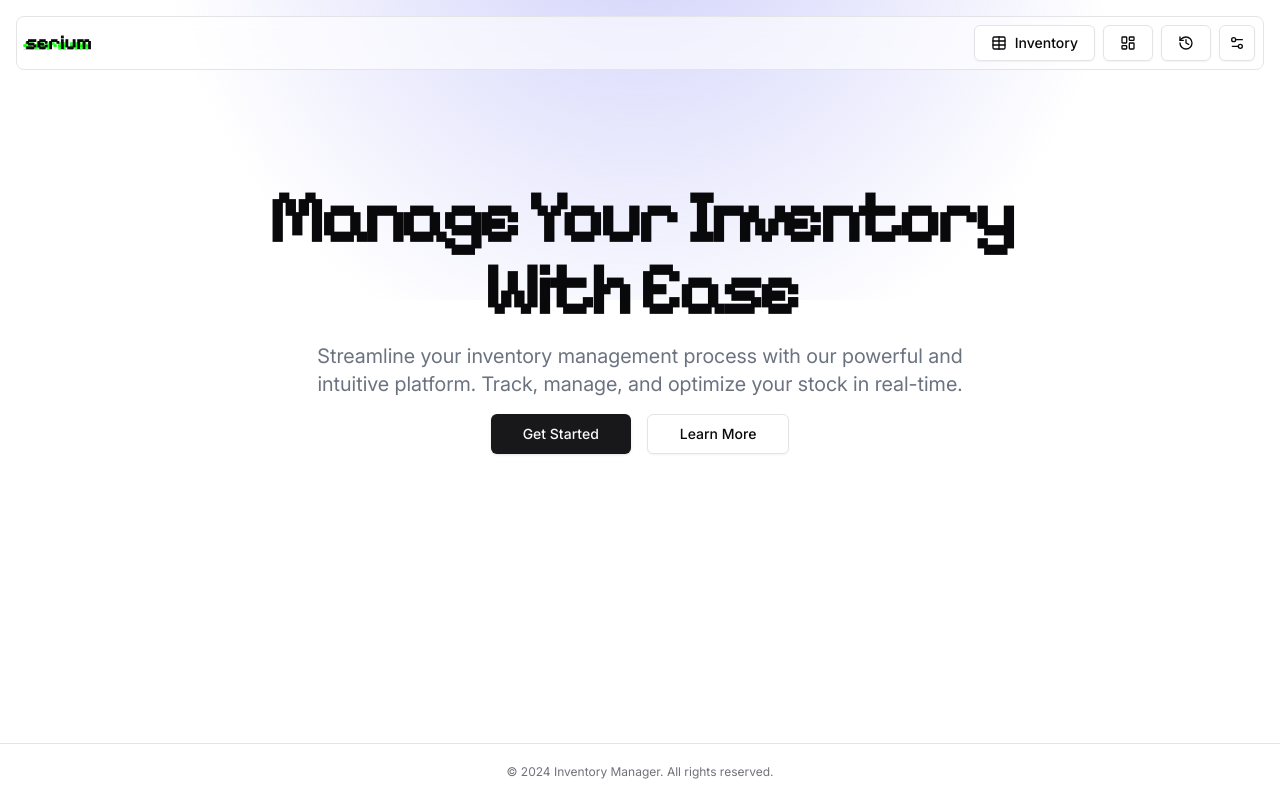
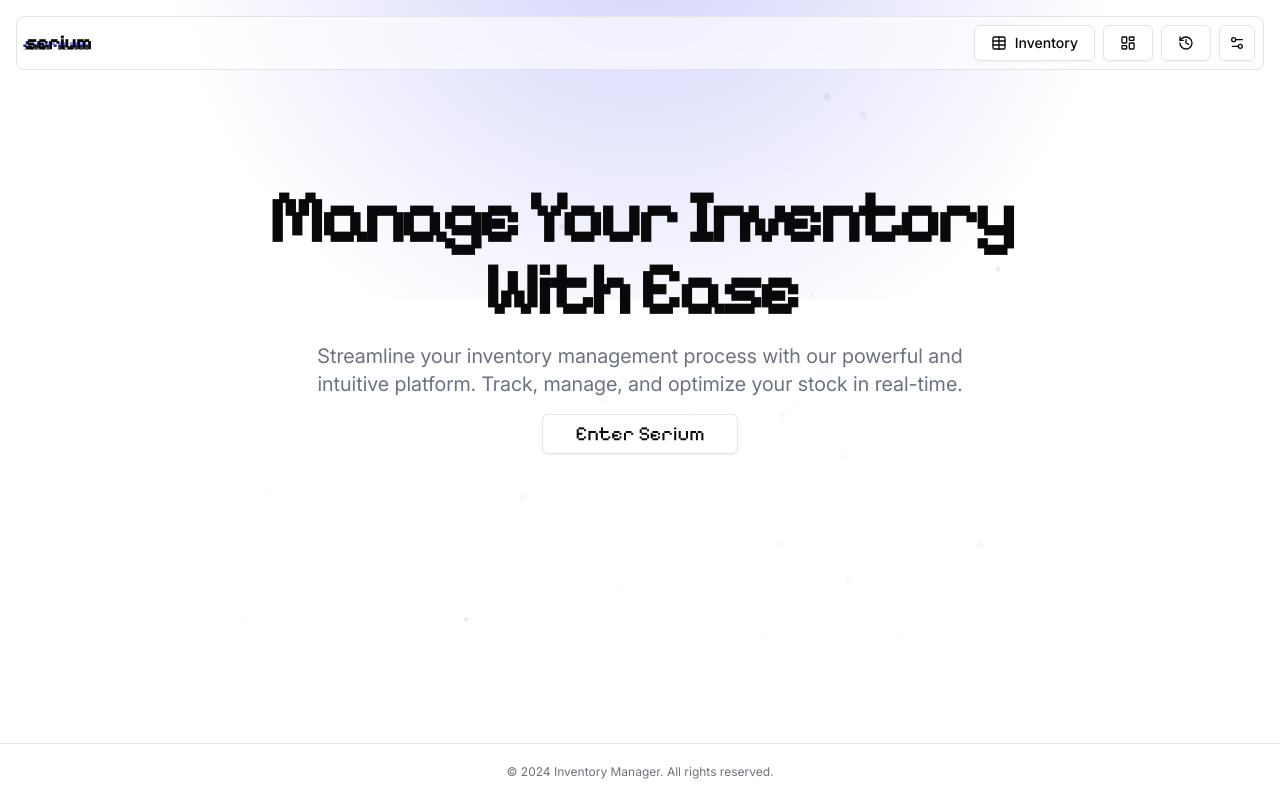
Before and after one commit to kcybe/Serium, a Next.js app: page / in a window 1280 px wide. Built offline with nearby package versions, Linux system fonts and the light colour scheme.

Commit message:
- Changed the colors of the logo and top glow
- Added particles for the landing page for more modern look

```diff
--- a/src/app/globals.css
+++ b/src/app/globals.css
@@ -53,17 +53,17 @@ body {
   0% {
     opacity: 0;
     transform: translateY(100%) scale(0);
-    color: #0f0;
-    text-shadow: 0 0 8px #0f0;
+    color: rgba(99, 102, 241, 0.3);
+    text-shadow: 0 0 8px rgba(99, 102, 241, 0.3);
   }
   30% {
     opacity: 1;
-    color: #0f0;
-    text-shadow: 0 0 8px #0f0;
+    color: rgba(99, 102, 241, 0.3);
+    text-shadow: 0 0 8px rgba(99, 102, 241, 0.3);
   }
   70% {
-    color: #0f0;
-    text-shadow: 0 0 8px #0f0;
+    color: rgba(99, 102, 241, 0.3);
+    text-shadow: 0 0 8px rgba(99, 102, 241, 0.3);
   }
   100% {
     opacity: 1;
@@ -88,13 +88,13 @@ body {
 
 .matrix-text::before {
   animation: glitch 0.4s cubic-bezier(0.25, 0.46, 0.45, 0.94) both infinite;
-  color: #0f0;
+  color: rgba(99, 102, 241, 1)0f0;
   z-index: -1;
 }
 
 .matrix-text::after {
   animation: glitch 0.4s cubic-bezier(0.25, 0.46, 0.45, 0.94) reverse both infinite;
-  color: #0f0;
+  color: rgba(99, 102, 241, 1);
   z-index: -2;
 }
 
@@ -162,12 +162,3 @@ body {
     @apply bg-background text-foreground;
   }
 }
-
-@keyframes matrix-rain {
-  0% {
-    transform: translateX(-50%) translateY(-100%);
-  }
-  100% {
-    transform: translateX(-50%) translateY(100%);
-  }
-}
--- a/src/app/page.tsx
+++ b/src/app/page.tsx
@@ -1,11 +1,13 @@
 import { Hero } from "@/components/hero"
 import { PageTransition } from '@/components/ui/page-transition'
 import { TopGlow } from '@/components/top-glow'
+import { Particles } from "@/components/particles"
 
 export default function Home() {
   return (
     <div>
       <TopGlow />
+      <Particles persistent={true} duration={[2, 30]} count={75} speed={1} shape="circle" size={6} range={650} />
       <PageTransition>
         <main className="flex-1 flex flex-col items-center justify-center px-4 sm:px-6 lg:px-8">
           <div className="w-full max-w-7xl mx-auto">
--- a/src/components/hero.tsx
+++ b/src/components/hero.tsx
@@ -1,10 +1,14 @@
+"use client"
+
 import { Button } from "@/components/ui/button"
 import { pixelifySans } from "@/lib/fonts"
+import { Particles } from "@/components/particles"
+import Link from "next/link"
 
 export function Hero() {
   return (
     <>
-      <div >
+      <div className="relative overflow-hidden">
         <div className="container flex flex-col items-center justify-center space-y-4 text-center py-24 md:py-32 relative">
           <h1 className={`${pixelifySans.className} text-3xl sm:text-5xl md:text-6xl lg:text-7xl font-bold tracking-tighter relative z-10`}>
             Manage Your Inventory
@@ -16,8 +20,9 @@ export function Hero() {
             Track, manage, and optimize your stock in real-time.
           </p>
           <div className="flex flex-col sm:flex-row gap-4 mt-8 relative z-10">
-            <Button size="lg">Get Started</Button>
-            <Button size="lg" variant="outline">Learn More</Button>
+            <Button asChild size="lg" variant={"outline"} className={`${pixelifySans.className} text-xl`}>
+              <Link href={"/inventory"}>Enter Serium</Link>
+            </Button>
           </div>
         </div>
       </div>
--- /dev/null
+++ b/src/components/particles.tsx
@@ -0,0 +1,143 @@
+"use client"
+
+import { motion } from "framer-motion"
+import React from "react"
+import { useEffect, useState, useMemo } from "react"
+
+interface ParticlesProps {
+  count?: number
+  color?: string
+  size?: number | [number, number]
+  speed?: number | [number, number]
+  range?: number
+  opacity?: number | [number, number]
+  shape?: "circle" | "square" | "mixed"
+  className?: string
+  duration?: number | [number, number]
+  persistent?: boolean
+}
+
+const Particle = React.memo(({
+  id,
+  color,
+  size,
+  speed,
+  range,
+  opacity,
+  shape,
+  duration = 4,
+  persistent = false
+}: { id: number } & Omit<ParticlesProps, "count" | "className">) => {
+  const [isMounted, setIsMounted] = useState(false)
+  const [path, setPath] = useState<{ x: number; y: number }[]>([])
+
+  useEffect(() => {
+    setIsMounted(true)
+    // Generate random path points
+    const points = Array.from({ length: 5 }, () => ({
+      x: Math.random() * (range ?? 100) - (range ?? 100)/2,
+      y: Math.random() * (range ?? 100) - (range ?? 100)/2
+    }))
+    setPath(points)
+    return () => setIsMounted(false)
+  }, [range])
+
+  const particleSize = Array.isArray(size)
+    ? Math.random() * (size[1] - size[0]) + size[0]
+    : size ?? 1
+
+  const animationDuration = Array.isArray(duration)
+    ? Math.random() * (duration[1] - duration[0]) + duration[0]
+    : duration
+
+  const opacityRange = persistent
+    ? (Array.isArray(opacity)
+      ? [opacity[0], opacity[1] ?? opacity[0]]
+      : [opacity ?? 0.4, opacity ?? 0.4])
+    : (Array.isArray(opacity)
+      ? [Math.random() * (opacity[1] - opacity[0]) + opacity[0], 0]
+      : [opacity ?? 0.4, 0])
+
+  const shapeClass = {
+    circle: "rounded-full",
+    square: "rounded-sm",
+    mixed: Math.random() > 0.5 ? "rounded-full" : "rounded-sm"
+  }[shape ?? "circle"]
+
+  if (!isMounted || path.length === 0) return null
+
+  return (
+    <motion.div
+      initial={{
+        opacity: 0,
+        scale: 0.5,
+        y: 20,
+        x: -50
+      }}
+      animate={{
+        opacity: persistent ? opacityRange[0] : opacityRange,
+        scale: [0.8, 1.2, 0.8],
+        x: path.map(p => p.x),
+        y: path.map(p => p.y)
+      }}
+      transition={{
+        duration: animationDuration * 2,
+        ease: "easeInOut",
+        repeat: Infinity,
+        repeatType: "mirror",
+        delay: Math.random() * 2
+      }}
+      className={`absolute ${shapeClass} ${color ?? 'bg-primary/20 dark:bg-primary/30'}`}
+      style={{
+        left: `${50 + Math.random() * 20 - 10}%`,
+        top: `${50 + Math.random() * 20 - 10}%`,
+        width: `${particleSize}px`,
+        height: `${particleSize}px`,
+      }}
+    />
+  )
+})
+
+export function Particles({
+  count = 100,
+  color,
+  size = 1,
+  speed = 4,
+  range = 100,
+  opacity = 0.4,
+  shape = "circle",
+  duration = 4,
+  persistent = false,
+  className = ""
+}: ParticlesProps) {
+  const [isClient, setIsClient] = useState(false)
+
+  useEffect(() => {
+    setIsClient(true)
+  }, [])
+
+  return (
+    <motion.div
+      initial={{ opacity: 0, scale: 0.95 }}
+      animate={{ opacity: 1, scale: 1 }}
+      transition={{ duration: 0.8, ease: "easeInOut" }}
+      className={`absolute inset-0 overflow-hidden z-0 ${className}`}
+      suppressHydrationWarning
+    >
+      {isClient && Array.from({ length: count }).map((_, i) => (
+        <Particle
+          key={i}
+          id={i}
+          color={color}
+          size={size}
+          speed={speed}
+          range={range}
+          opacity={opacity}
+          shape={shape}
+          duration={duration}
+          persistent={persistent}
+        />
+      ))}
+    </motion.div>
+  )
+}
```
